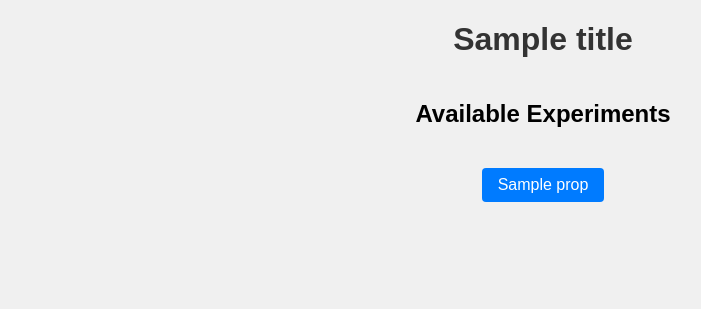
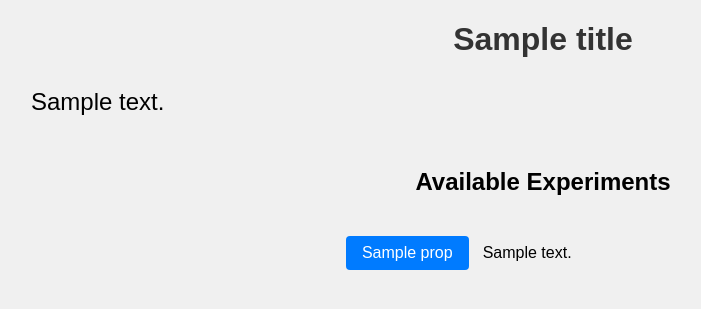
Before and after one commit to AnthonySMaida/dendritic-microcircuits, a Flask app: template templates/list.html in a window 1280 px wide. Shown: the top 309 px of the page, without its empty margins (97-798 px from the left). Run offline with Flask 3, Linux system fonts and the light colour scheme; the template is opened without the code that fills it: most values are stand-ins (such as "Sample title", 1, 10 or a date in 2020).

Commit message:
Add short and long descriptions (#25)
* Add short and long descriptions

* Disable textarea resize

```diff
--- a/app.py
+++ b/app.py
@@ -20,8 +20,10 @@ def list_experiments():
 
 @app.route('/experiments/<experiment_name>')
 def get_experiment_form(experiment_name: KEYS):
+    exp = EXPERIMENTS[experiment_name]
     return render_template(f'experiments/{experiment_name}.html',
-                           title=EXPERIMENTS[experiment_name].title,
+                           title=exp.title,
+                           description=exp.long_description,
                            key=experiment_name)
 
 
--- a/static/style.css
+++ b/static/style.css
@@ -11,6 +11,12 @@ body {
 
 h1 {
   color: #333;
+}
+
+div#description {
+  width: 80vw;
+  margin: 8px 0 32px 0;
+  font-size: 1.5em;
 }
 
 #error {
@@ -82,17 +88,27 @@ div.apexcharts-canvas {
 }
 
 div.list {
-  display: flex;
-  flex-direction: row;
-  gap: 16px;
+  display: grid;
+  grid-template-columns: 1fr 2fr;
+  gap: 10px;
 }
 
-button, div.list-item > a {
+div.list-item-button {
+  width: 100%;
+  display: flex;
+  justify-content: end;
+}
+
+div.list-item-button-inner {
+  width: fit-content;
+}
+
+button, div.list-item-button-inner > a {
   color: white;
   text-decoration: none;
 }
 
-div.list-item, button {
+button, div.list-item-button-inner {
   margin: 4px;
   padding: 8px 16px;
   border: none;
@@ -101,6 +117,14 @@ div.list-item, button {
   cursor: pointer;
 }
 
-div.list-item:hover, button:hover {
+button:hover, div.list-item-button-inner:hover {
   background-color: #0056b3;
 }
+
+div.list-item-description {
+  align-self: center;
+}
+
+textarea {
+  resize: none;
+}
--- a/templates/base/base.html
+++ b/templates/base/base.html
@@ -11,6 +11,10 @@
 <body>
 {% if title %}
   <h1>{{ title }}</h1>
+{% endif %}
+
+{% if description %}
+  <div id="description">{{ description }}</div>
 {% endif %}
 
 {% with messages = get_flashed_messages() %}
--- a/templates/list.html
+++ b/templates/list.html
@@ -4,11 +4,14 @@
   <h2>Available Experiments</h2>
   <div class="list">
     {% for key, props in experiments.items() %}
-      <div class="list-item">
-        <a href="{{ url_for('get_experiment_form', experiment_name=key) }}">
-          {{ props.title }}
-        </a>
+      <div class="list-item-button">
+        <div class="list-item-button-inner">
+          <a href="{{ url_for('get_experiment_form', experiment_name=key) }}">
+            {{ props.title }}
+          </a>
+        </div>
       </div>
+      <div class="list-item-description">{{ props.short_description }}</div>
     {% endfor %}
   </div>
 {% endblock %}
```
Also changed, not shown: ai/experiments/__init__.py (+29 -8 lines).
